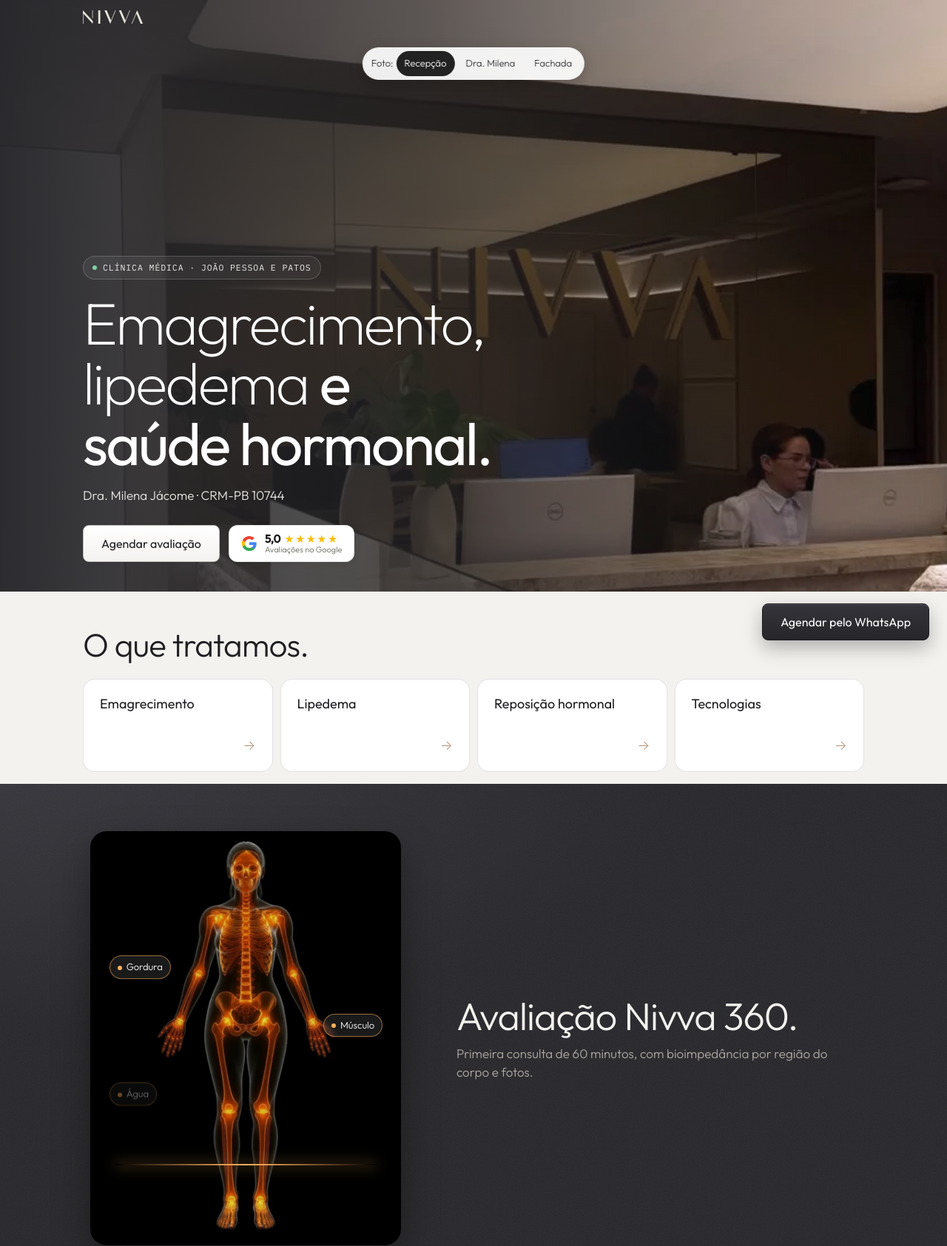
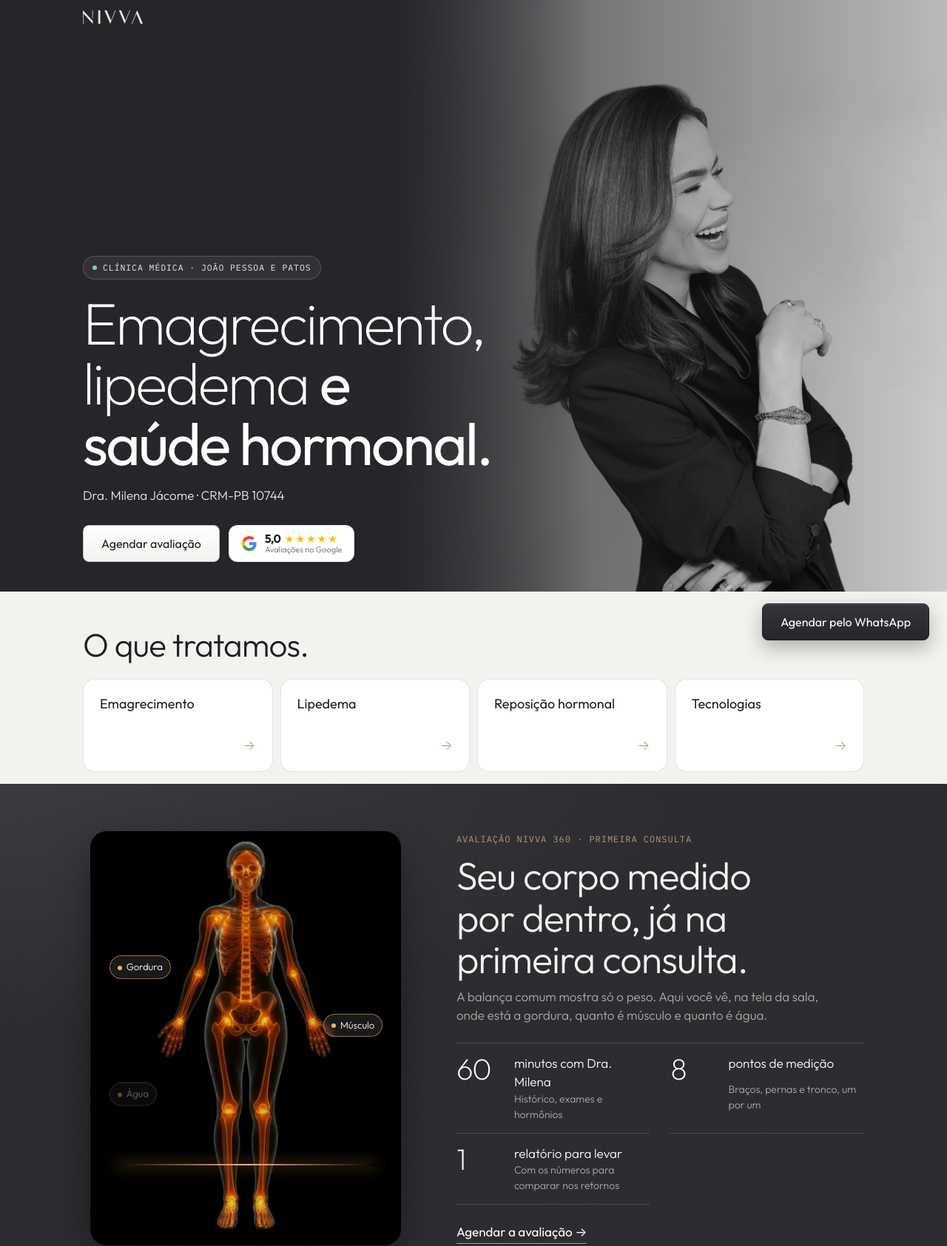
Before and after one commit to paulocesarleite/nivva-site, a plain HTML site: page home-nova/index.html in a window 1280 px wide. Shown: the top 1685 px of the page at 74% size. Drawn offline with Linux system fonts and the light colour scheme.

Commit message:
Home: Dra. Milena na abertura, copy da Avaliação 360, foto da bio
Co-Authored-By: Claude Opus 5.5 <noreply@anthropic.com>
Claude-Session: https://claude.ai/code/session_01VJiwj53eNd8FemeWTKPwWD

```diff
--- a/home-nova/index.html
+++ b/home-nova/index.html
@@ -123,6 +123,13 @@
   .sem i { font-style: normal; font-family: "IBM Plex Mono", ui-monospace, monospace; font-size: 11px; color: var(--texto-2); }
   .sem.medica { background: var(--escuro); border-color: var(--escuro); }
   .sem.medica i { color: #fff; }
+  .n360 .inclui { margin: 24px 0 24px; }
+  .n360 .inclui div { display: grid; grid-template-columns: 64px 1fr; column-gap: 14px; padding: 14px 0; border-bottom: 1px solid rgba(255,255,255,.14); }
+  .n360 .inclui b { grid-row: span 2; font-size: 40px; font-weight: 200; line-height: 1; color: #fff; letter-spacing: -.03em; }
+  .n360 .inclui span { font-size: 17px; color: #fff; }
+  .n360 .inclui small { font-size: 14px; color: var(--suave-sobre-escuro); }
+  .n360 .rotulo-mono, .como .rotulo-mono { color: var(--acento); }
+  .link-claro { color: #fff; }
   .como { background: radial-gradient(120% 80% at 100% 0%, var(--escuro-2) 0%, var(--escuro) 60%), var(--escuro); color: #fff; }
   .como h2 { max-width: 620px; }
   .como .apoio { color: var(--suave-sobre-escuro); }
@@ -222,10 +229,6 @@
   @media (min-width: 900px) { .fixo { left: auto; right: 24px; } .fixo .btn { width: auto; } }
 
   @media (min-width: 900px) { .abertura.foto-retrato > picture img { left: auto; right: 0; width: 58%; -webkit-mask-image: linear-gradient(90deg, transparent, #000 35%); mask-image: linear-gradient(90deg, transparent, #000 35%); } }
-  /* Troca da foto da abertura (só na prévia) */
-  .variacao { position: fixed; top: 64px; left: 50%; transform: translateX(-50%); z-index: 60; display: flex; align-items: center; gap: 4px; padding: 5px 6px 5px 12px; border-radius: 999px; background: rgba(255,255,255,.92); box-shadow: 0 6px 20px rgba(0,0,0,.18); font-size: 13px; color: #333; backdrop-filter: blur(10px); white-space: nowrap; }
-  .variacao button { font: inherit; border: 0; background: transparent; padding: 7px 11px; border-radius: 999px; cursor: pointer; color: #333; }
-  .variacao button[aria-pressed="true"] { background: #222; color: #fff; }
   @media (prefers-reduced-motion: reduce) { html { scroll-behavior: auto; } .fixo, .barra { transition: none; } }
 </style>
 </head>
@@ -237,8 +240,8 @@
   </div>
 </header>
 
-<section class="abertura">
-  <picture><source id="foto-larga" media="(min-width: 900px)" srcset="/assets/img/real/recepcao-espelho.webp"><img id="foto-alta" src="/assets/img/real/recepcao-letreiro.webp" alt="Recepção da Clínica Nivva" width="900" height="1200" fetchpriority="high"></picture>
+<section class="abertura foto-retrato">
+  <picture><source id="foto-larga" media="(min-width: 900px)" srcset="/assets/img/img-15.webp"><img id="foto-alta" src="/assets/img/img-15.webp" alt="Dra. Milena Jácome" style="object-position:50% 8%" width="900" height="1200" fetchpriority="high"></picture>
   <div class="wrap">
     <p class="local"><span class="ponto"></span>Clínica médica · João Pessoa e Patos</p>
     <h1>Emagrecimento, lipedema <strong>e saúde hormonal.</strong></h1>
@@ -276,16 +279,22 @@
       <span class="rotulo r4">Gordura visceral</span>
     </div>
     <div>
-      <h2>Avaliação Nivva 360.</h2>
-      <p class="apoio">Primeira consulta de 60 minutos, com bioimpedância por região do corpo e fotos.</p>
-
+      <p class="rotulo-mono">Avaliação Nivva 360 · Primeira consulta</p>
+      <h2>Seu corpo medido por dentro, já na primeira consulta.</h2>
+      <p class="apoio">A balança comum mostra só o peso. Aqui você vê, na tela da sala, onde está a gordura, quanto é músculo e quanto é água.</p>
+      <div class="inclui inclui-360">
+        <div><b>60</b><span>minutos com Dra. Milena</span><small>Histórico, exames e hormônios</small></div>
+        <div><b>8</b><span>pontos de medição</span><small>Braços, pernas e tronco, um por um</small></div>
+        <div><b>1</b><span>relatório para levar</span><small>Com os números para comparar nos retornos</small></div>
+      </div>
+      <a class="link link-claro" href="https://wa.me/5583999975033?text=Oi%21%20Vim%20pelo%20site%20e%20quero%20agendar%20a%20Avalia%C3%A7%C3%A3o%20Nivva%20360." target="_blank" rel="noopener">Agendar a avaliação →</a>
     </div>
   </div>
 </section>
 
 <section class="milena">
   <div class="wrap grade">
-    <img src="/assets/img/img-15.webp" alt="Dra. Milena Jácome" width="1120" height="1400" loading="lazy">
+    <img src="/assets/img/img-4.webp" alt="Dra. Milena Jácome" width="2400" height="1600" loading="lazy" style="object-position:68% 30%">
     <div>
       <h2>Dra. Milena Jácome.</h2>
             <p class="apoio" style="margin-bottom:22px">CRM-PB 10744 · Primeira médica paraibana na SBEMO</p>
@@ -345,7 +354,7 @@
       <figure class="foto"><div class="img"><img src="/assets/img/real/recepcao-larga.webp" alt="Recepção" loading="lazy"></div><figcaption>Recepção</figcaption></figure>
       <figure class="foto"><div class="img"><img src="/assets/img/real/cafe-espera.webp" alt="Sala de espera com café" loading="lazy"></div><figcaption>Sala de espera</figcaption></figure>
       <figure class="foto"><div class="img"><img src="/assets/img/real/sala-espera.webp" alt="Sala de espera" loading="lazy"></div><figcaption>Ambientes</figcaption></figure>
-      <figure class="foto"><div class="img"><div class="falta">Foto da InBody em uso<br>(falta subir no Drive)</div></div><figcaption>Bioimpedância InBody</figcaption></figure>
+      <figure class="foto"><div class="img" style="background:#000"><img src="/assets/img/real/bio-corpo-f.webp" alt="Avaliação Nivva 360" loading="lazy" style="object-fit:contain"></div><figcaption>Avaliação Nivva 360</figcaption></figure>
       <figure class="foto"><div class="img"><img src="/assets/img/real/kit-nivva.webp" alt="Kit Nivva" loading="lazy"></div><figcaption>Kit da paciente</figcaption></figure>
     </div>
     <div class="endereco">
@@ -362,7 +371,7 @@
     <div class="tec">
       <a href="#"><img src="/assets/img/img-5.webp" alt="Linear Z" loading="lazy"><span><strong>Linear Z</strong></span><span class="seta">›</span></a>
       <a href="#"><span class="mini"></span><span><strong>Campo magnético</strong></span><span class="seta">›</span></a>
-      <a href="#"><span class="mini"></span><span><strong>Bioimpedância InBody</strong></span><span class="seta">›</span></a>
+      <a href="#nivva360"><img src="/assets/img/real/bio-corpo-f.webp" alt="" loading="lazy" style="object-fit:contain;background:#000"><span><strong>Bioimpedância InBody</strong></span><span class="seta">›</span></a>
     </div>
   </div>
 </section>
@@ -393,12 +402,6 @@
   </div>
 </footer>
 
-<div class="variacao" role="group" aria-label="Foto da abertura (só na prévia)">
-  <span>Foto:</span>
-  <button data-v="recepcao" aria-pressed="true">Recepção</button>
-  <button data-v="milena">Dra. Milena</button>
-  <button data-v="fachada">Fachada</button>
-</div>
 
 <div class="fixo" id="fixo">
   <a class="btn btn-cafe" href="https://wa.me/5583999975033?text=Oi%21%20Vim%20pelo%20site%20da%20Nivva%20e%20quero%20agendar%20uma%20avalia%C3%A7%C3%A3o." target="_blank" rel="noopener">Agendar pelo WhatsApp</a>
@@ -412,19 +415,6 @@
   const aoRolar = () => barra.classList.toggle('solida', window.scrollY > 40);
   window.addEventListener('scroll', aoRolar, { passive: true });
   aoRolar();
-  const fotos = {
-    recepcao: ['/assets/img/real/recepcao-espelho.webp', '/assets/img/real/recepcao-letreiro.webp', '50% 30%'],
-    milena: ['/assets/img/img-15.webp', '/assets/img/img-15.webp', '50% 8%'],
-    fachada: ['/assets/img/real/fachada-larga.webp', '/assets/img/real/fachada-alta.webp', '50% 60%'],
-  };
-  const larga = document.getElementById('foto-larga'), alta = document.getElementById('foto-alta');
-  const vbotoes = document.querySelectorAll('.variacao button');
-  vbotoes.forEach((b) => b.addEventListener('click', () => {
-    const f = fotos[b.dataset.v];
-    larga.srcset = f[0]; alta.src = f[1]; alta.style.objectPosition = f[2];
-    document.querySelector('.abertura').classList.toggle('foto-retrato', b.dataset.v === 'milena');
-    vbotoes.forEach((x) => x.setAttribute('aria-pressed', x === b ? 'true' : 'false'));
-  }));
   if ('IntersectionObserver' in window && topo) {
     const vigia = new IntersectionObserver((e) => {
       fixo.classList.toggle('visivel', !e[0].isIntersecting && e[0].boundingClientRect.top < 0);
```
